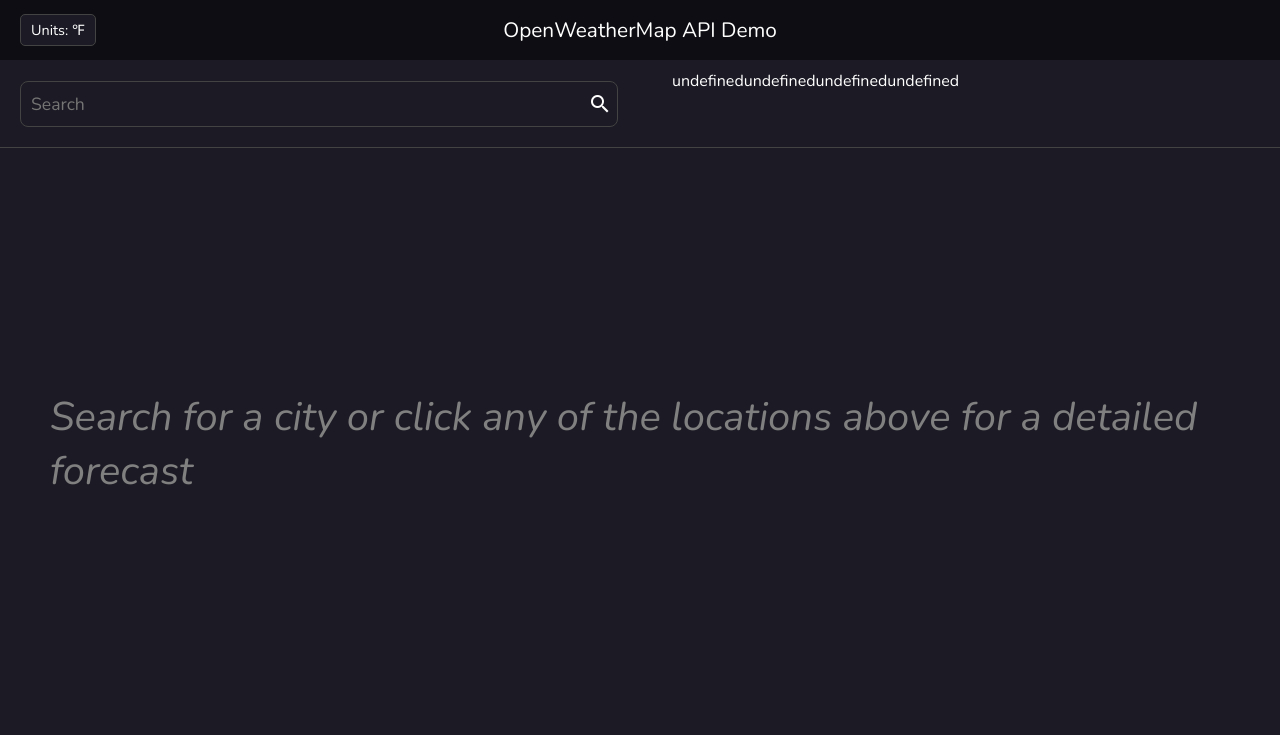
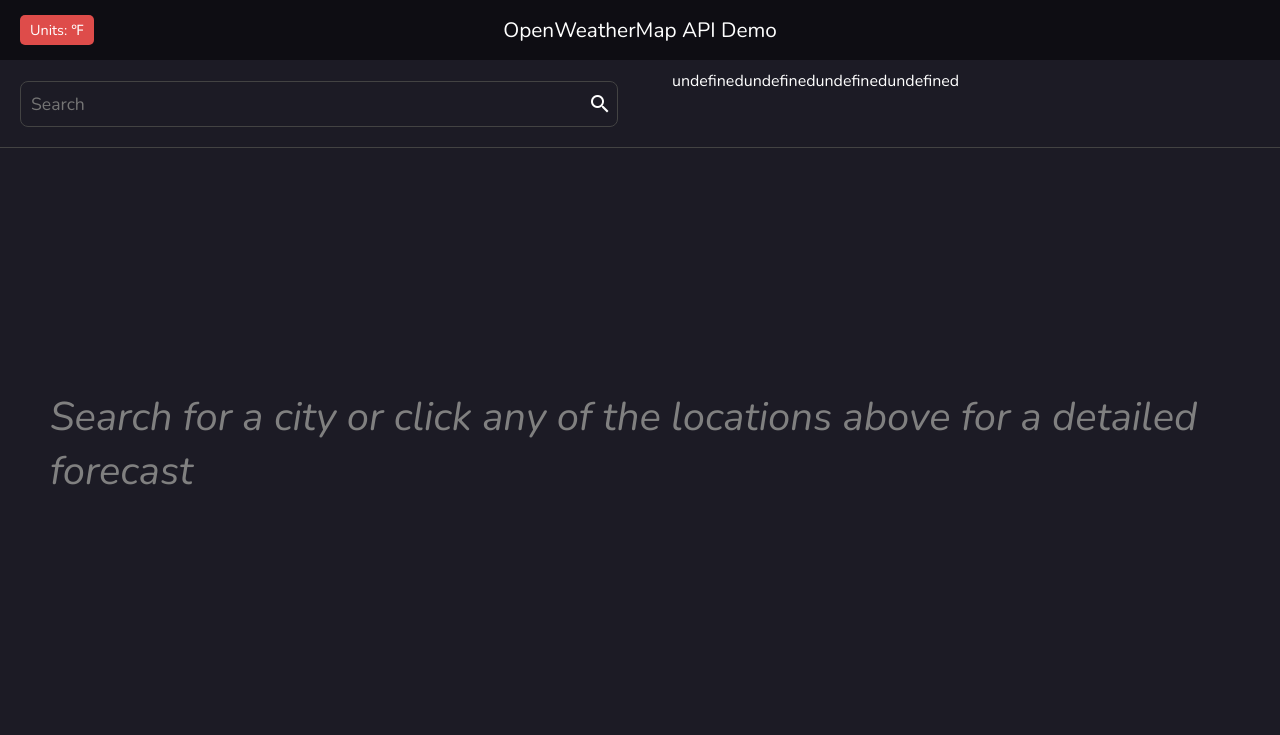
Before and after one commit to lindavid1998/weather-api-demo, a website built with webpack: page dist/index.html in a window 1280 px wide. Shown: the top 735 px of the page. Built offline with nearby package versions, Linux system fonts and the light colour scheme; no server answers.

Commit message:
Update button styling to improve visibility

```diff
--- a/src/style.css
+++ b/src/style.css
@@ -62,8 +62,8 @@
 
 button {
   padding: 5px 10px;
-  background-color: var(--background-color-dark);
-  border: 1px solid var(--border-color-gray);
+  background-color: #de4c4a;
+  border: none;
   border-radius: 5px;
   font-size: 0.9rem;
   position: absolute;
@@ -73,7 +73,7 @@
 
 button:hover {
   cursor: pointer;
-  border: 1px solid var(--active-field);
+  background-color: #dc322f;
 }
 
 .search {
```
Also changed, not shown: dist/main.js.
